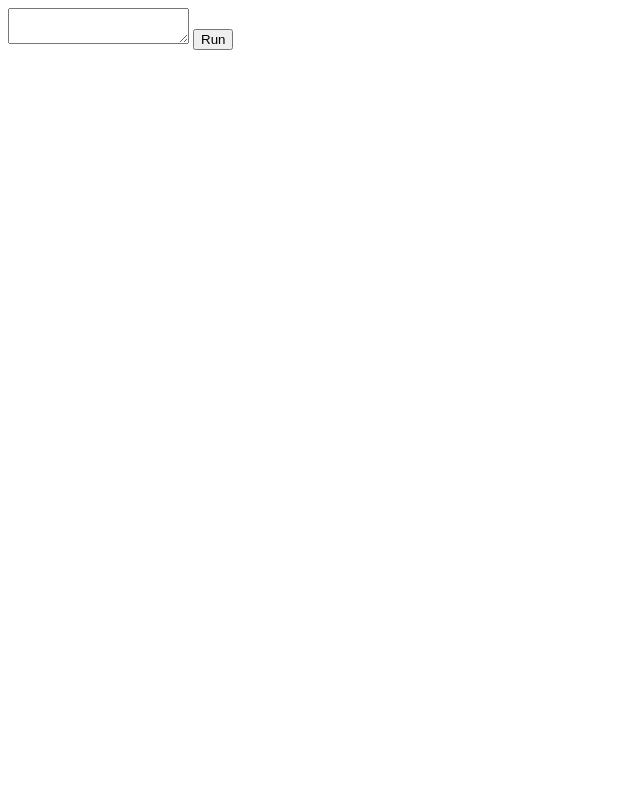
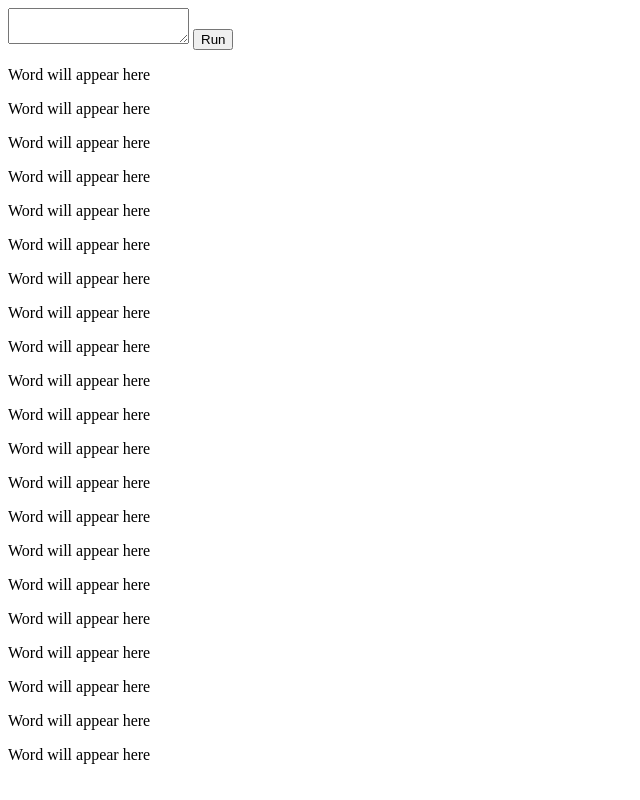
Before and after one commit to Anexsyste/Word-Repeater, a plain HTML site: page index.html in a window 1280 px wide. Shown: the whole page, without its empty margins (0-640 px from the left). Drawn offline with Linux system fonts and the light colour scheme.

Commit message:
Small changes

```diff
--- a/index.html
+++ b/index.html
@@ -5,7 +5,28 @@
     </head>
     <body>
         <textarea ></textarea>
-        <button onclick="repeat()">Run</button>
-        <p id="repeat-el"></p>
+        <button onclick="repeat()"> Run </button>
+        <p id="repeat-el">Word will appear here</p>
+        <p id="repeat-el">Word will appear here</p>
+        <p id="repeat-el">Word will appear here</p>
+        <p id="repeat-el">Word will appear here</p>
+        <p id="repeat-el">Word will appear here</p>
+        <p id="repeat-el">Word will appear here</p>
+        <p id="repeat-el">Word will appear here</p>
+        <p id="repeat-el">Word will appear here</p>
+        <p id="repeat-el">Word will appear here</p>
+        <p id="repeat-el">Word will appear here</p>
+        <p id="repeat-el">Word will appear here</p>
+        <p id="repeat-el">Word will appear here</p>
+        <p id="repeat-el">Word will appear here</p>
+        <p id="repeat-el">Word will appear here</p>
+        <p id="repeat-el">Word will appear here</p>
+        <p id="repeat-el">Word will appear here</p>
+        <p id="repeat-el">Word will appear here</p>
+        <p id="repeat-el">Word will appear here</p>
+        <p id="repeat-el">Word will appear here</p>
+        <p id="repeat-el">Word will appear here</p>
+        <p id="repeat-el">Word will appear here</p>
+
     </body>
 </html>
--- a/index.js
+++ b/index.js
@@ -2,7 +2,7 @@ let repeatEL = document.getElementById("repeat-el")
 
 
 
-function repeat(){
+function repeat() {
     repeatEL.textContent = 1
     console.log(repeatEL)
 }
```
